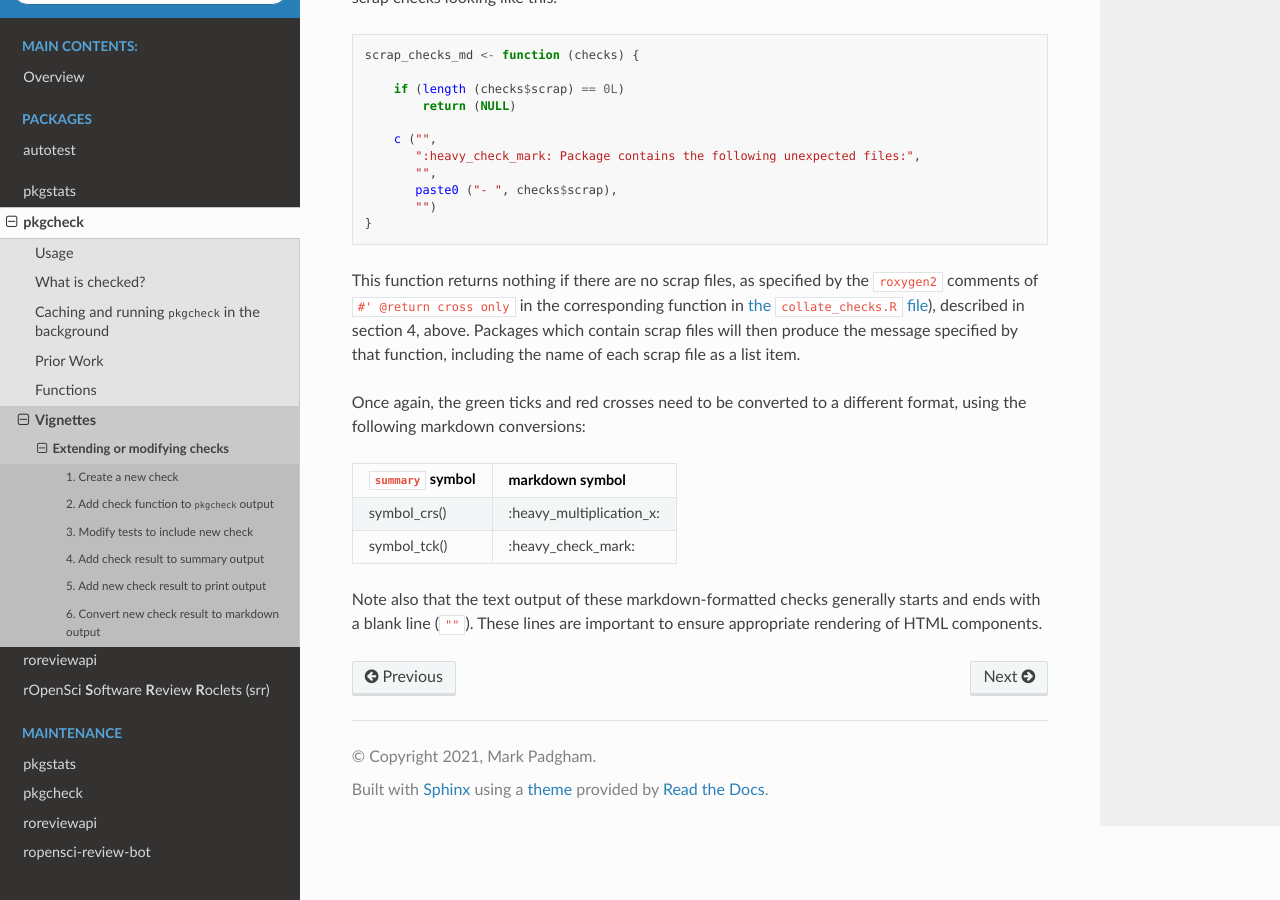
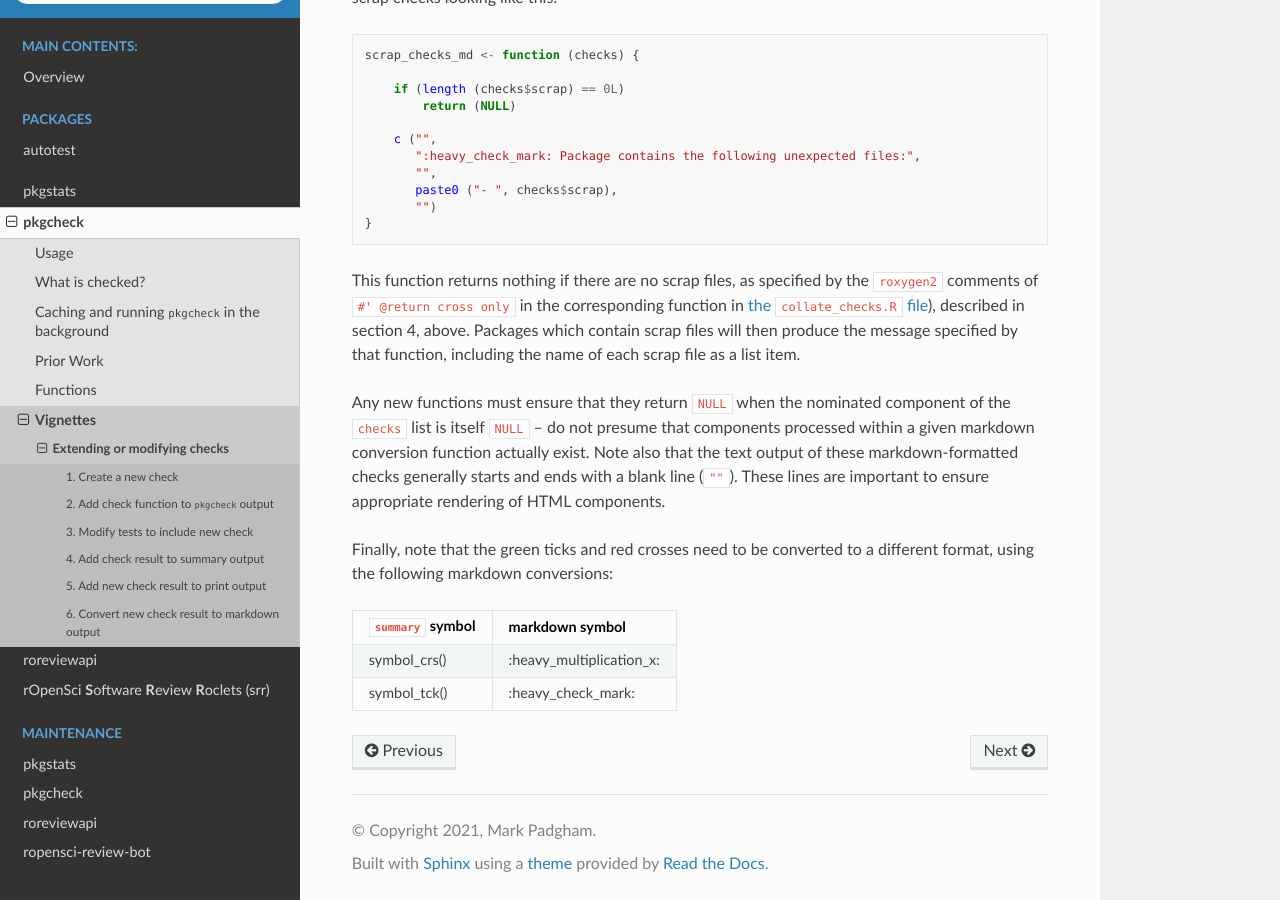
Before and after one commit to ropensci-review-tools/ropensci-review-tools, a Sphinx documentation site: the page built from docs/pkgcheck/vignettes/extending-checks.md, in a window 1280 px wide and 900 px high, scrolled down 2876 px. Built offline with Sphinx 7.4.7 and the Read the Docs theme 2.0.0, drawn with Linux system fonts in a browser that asks for light colours; pages that are not in the unit, such as notebooks, are missing from menus.

Commit message:
update pkgcheck vignette

```diff
--- a/docs/pkgcheck/vignettes/extending-checks.md
+++ b/docs/pkgcheck/vignettes/extending-checks.md
@@ -181,14 +181,18 @@ described in section 4, above. Packages which contain scrap files will
 then produce the message specified by that function, including the name
 of each scrap file as a list item.
 
-Once again, the green ticks and red crosses need to be converted to a
-different format, using the following markdown conversions:
+Any new functions must ensure that they return `NULL` when the nominated
+component of the `checks` list is itself `NULL` – do not presume that
+components processed within a given markdown conversion function
+actually exist. Note also that the text output of these
+markdown-formatted checks generally starts and ends with a blank line
+(`""`). These lines are important to ensure appropriate rendering of
+HTML components.
+
+Finally, note that the green ticks and red crosses need to be converted
+to a different format, using the following markdown conversions:
 
 | `summary` symbol | markdown symbol          |
 |------------------|--------------------------|
 | symbol_crs()     | :heavy_multiplication_x: |
 | symbol_tck()     | :heavy_check_mark:       |
-
-Note also that the text output of these markdown-formatted checks
-generally starts and ends with a blank line (`""`). These lines are
-important to ensure appropriate rendering of HTML components.
```
